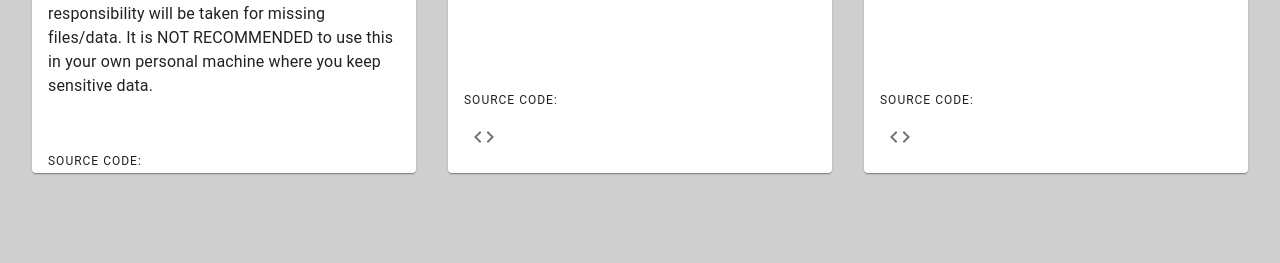
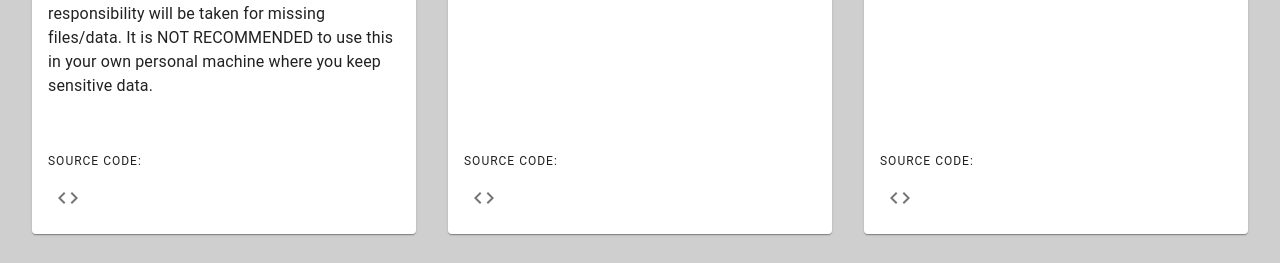
Before and after one commit to yonog1/Portfolio, a React (Create React App) app: page /projects in a window 1280 px wide. Shown: the part 570-833 px from the top of the page. Built offline with nearby package versions, Linux system fonts and the light colour scheme.

Commit message:
fixed project cards height

```diff
--- a/src/components/Pages/Projects.tsx
+++ b/src/components/Pages/Projects.tsx
@@ -47,9 +47,11 @@ function Projects() {
                     <Grid item xs={12} md={6} lg={4} key={index}>
                         <Card
                             sx={{
-                                height: "90%",
+                                height: "100%",
                                 display: "flex",
                                 flexDirection: "column",
+                                padding: 0,
+                                margin: 0,
                             }}
                         >
                             <CardMedia
```
